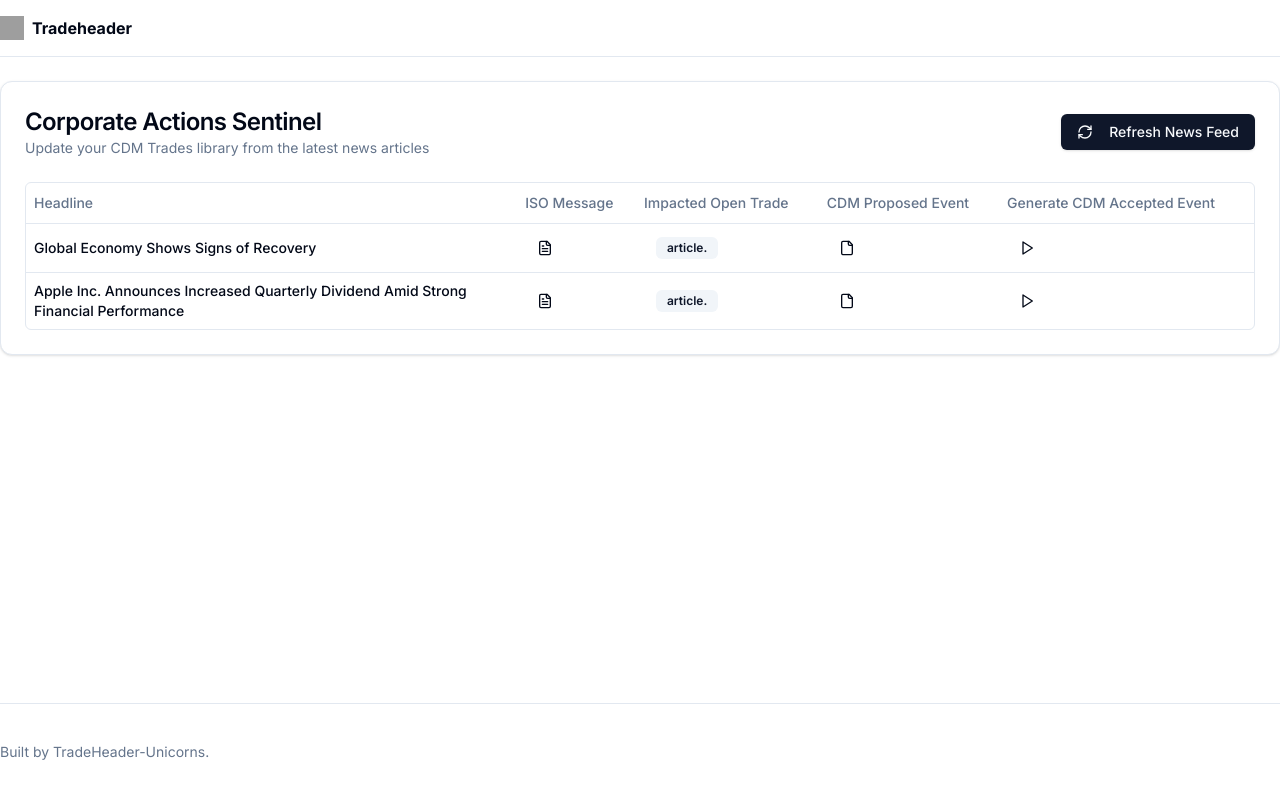
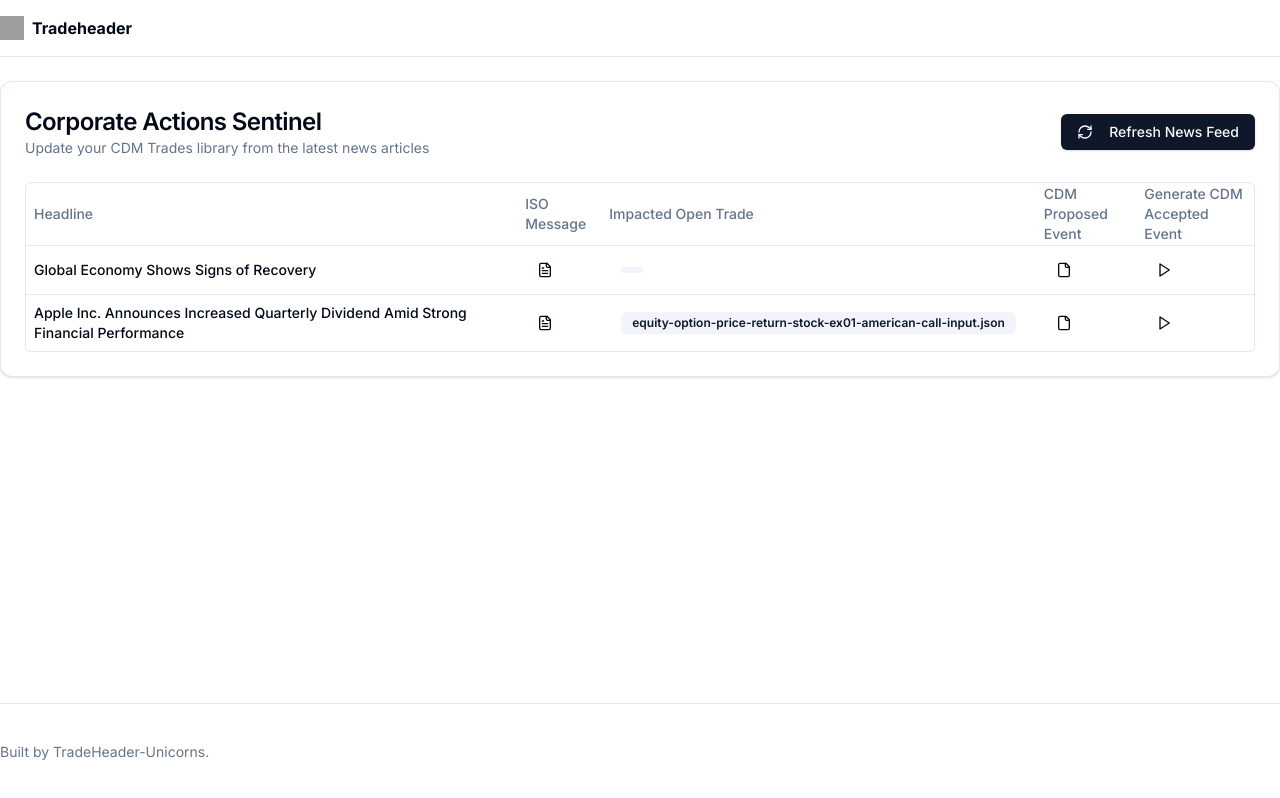
Before and after one commit to finos-labs/dtcch-2025-trade-header-unicorns, a Next.js app in the folder UI/th-corporate-actions-sentinel/: page / in a window 1280 px wide. Built offline with nearby package versions, Linux system fonts and the light colour scheme; grey boxes are pictures that could not be loaded.

Commit message:
Add affected trade name
Signed-off-by: arnauoller <aoller@tradeheader.com>

```diff
--- a/UI/th-corporate-actions-sentinel/components/elegant-news-dashboard.tsx
+++ b/UI/th-corporate-actions-sentinel/components/elegant-news-dashboard.tsx
@@ -74,10 +74,11 @@ export function ElegantNewsDashboard() {
                   </TableCell>
                   <TableCell>
                     <Button variant="ghost" size="sm" onClick={() => openModal("impactedOpenTrade", JSON.stringify(article.impactedOpenTrade, null, 2))}>
-                    <Badge variant="secondary">article.</Badge>
+                    <Badge variant="secondary">{article.impactedTradeName}</Badge>
                     </Button>
                   </TableCell>
                   <TableCell>
+
                     <Button
                       variant="ghost"
                       size="sm"
--- a/UI/th-corporate-actions-sentinel/data/news-articles.ts
+++ b/UI/th-corporate-actions-sentinel/data/news-articles.ts
@@ -13,6 +13,7 @@ export const newsArticles = [
   },
   {
     id: 2,
+    impactedTradeName: "equity-option-price-return-stock-ex01-american-call-input.json",
     headline: "Apple Inc. Announces Increased Quarterly Dividend Amid Strong Financial Performance",
     content: `Cupertino, CA – February 3, 2025 – Apple Inc. (NASDAQ: AAPL) today announced that its Board of Directors has approved a quarterly cash dividend of $0.28 per share, reflecting a 7.7% increase from the previous dividend. This marks the company's continued commitment to returning value to shareholders amid sustained growth in revenue and profitability.
 
```
